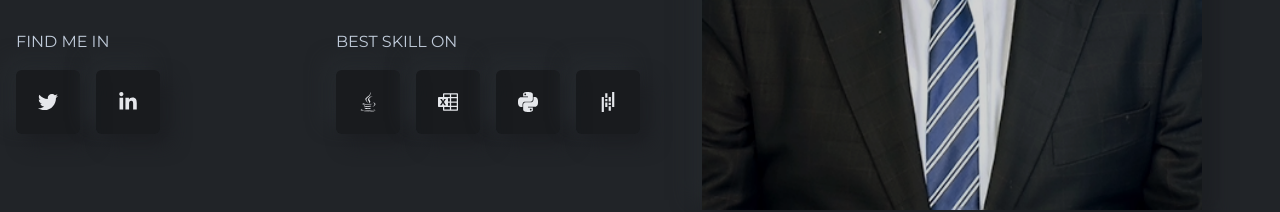
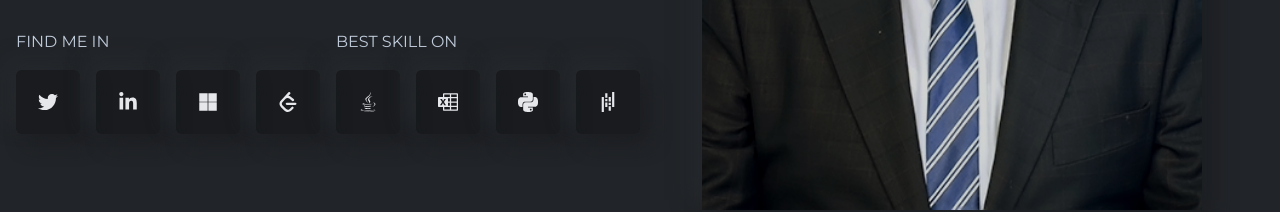
Before and after one commit to TanushMM/tanushmm.github.io, a React (Create React App) app: page / in a window 1280 px wide. Shown: the part 606-818 px from the top of the page. Built offline with nearby package versions, Linux system fonts and the light colour scheme.

Commit message:
Added new 'Find me links'

```diff
--- a/src/components/banner/LeftBanner.js
+++ b/src/components/banner/LeftBanner.js
@@ -1,7 +1,7 @@
 import React from 'react'
 import { useTypewriter, Cursor } from "react-simple-typewriter";
-import { FaFacebookF, FaTwitter, FaLinkedinIn, FaReact } from "react-icons/fa";
-import { SiJava, SiPandas, SiPython, SiMicrosoftexcel } from "react-icons/si";
+import { FaFacebookF, FaTwitter, FaLinkedinIn, FaReact, FaMicrosoft } from "react-icons/fa";
+import { SiJava, SiPandas, SiPython, SiMicrosoftexcel, SiLeetcode} from "react-icons/si";
 
 const LeftBanner = () => {
     const [text] = useTypewriter({
@@ -48,6 +48,12 @@ const LeftBanner = () => {
             <span className="bannerIcon">
               <a href="https://www.linkedin.com/in/tanush-mm/" target="_blank"><FaLinkedinIn /></a>
             </span>
+            <span className="bannerIcon">
+              <a href="https://learn.microsoft.com/en-us/users/tanushmm/" target="_blank"><FaMicrosoft /></a>
+            </span>
+            <span className="bannerIcon">
+              <a href="https://leetcode.com/u/TanushMM/" target="_blank"><SiLeetcode /></a>
+            </span>
           </div>
         </div>
         <div>
```
